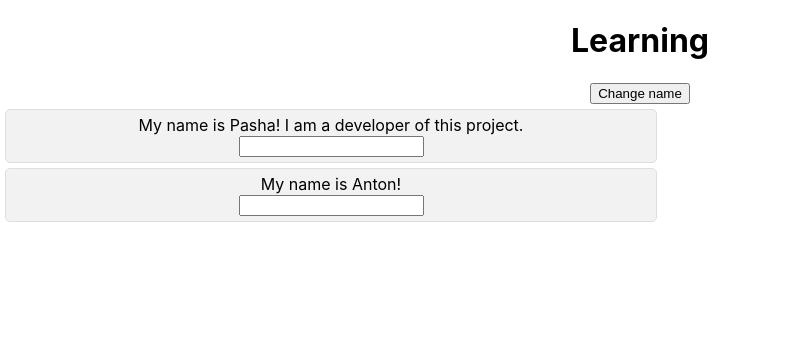
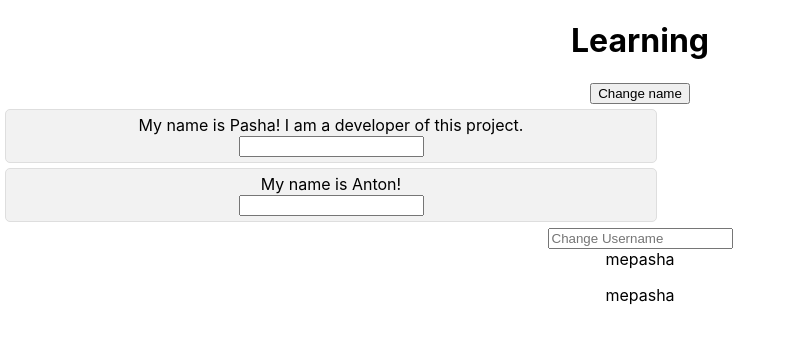
Before and after one commit to Megadethic/MyReactApp, a React (Create React App) app: page / in a window 1280 px wide. Shown: the top 344 px of the page, without its empty margins (0-791 px from the left). Built offline with nearby package versions, Linux system fonts and the light colour scheme.

Commit message:
problem 1

```diff
--- a/src/App.js
+++ b/src/App.js
@@ -1,14 +1,17 @@
 import React, {Component} from 'react';
 import './App.css';
+import './Person/Person.css';
 import Person from './Person/Person.js';
-import './Person/Person.css';
+import UserInput from './UserInput/UserInput';
+import UserOutput from './UserOutput/UserOutput';
 
 class App extends Component {
     state = {
         persons: [
             {name: 'Pasha', note: 'I am a developer of this project.'},
             {name: 'Anton', note: ''}
-        ]
+        ],
+        username: "mepasha"
     };
 
     changeNameHandler = (event) => {
@@ -19,6 +22,10 @@ class App extends Component {
                 ]
             }
         );
+    };
+
+    changeUserName = (event) => {
+        this.setState({username: event.target.value});
     };
 
     render() {
@@ -33,6 +40,10 @@ class App extends Component {
                         change={this.changeNameHandler}>
                     {this.state.persons[1].note}
                 </Person>
+
+                <UserInput change={this.changeUserName}
+                           name={this.state.username}/>
+                <UserOutput name={this.state.username}/>
             </div>
         );
     }
--- /dev/null
+++ b/src/UserInput/UserInput.js
@@ -0,0 +1,10 @@
+import React from 'react';
+
+const userInput = (props) => {
+    return <div>
+        <input onChange={props.change} type='text' placeholder='Change Username'/><br/>
+        <div>{props.name}</div>
+    </div>
+};
+
+export default userInput;
--- /dev/null
+++ b/src/UserOutput/UserOutput.js
@@ -0,0 +1,9 @@
+import React from 'react';
+
+const userOutput = (props) => {
+    return <p>
+        {props.name}
+    </p>
+};
+
+export default userOutput;
```
Also changed, not shown: 1 other file (tests, documents, lock files or other folders).
